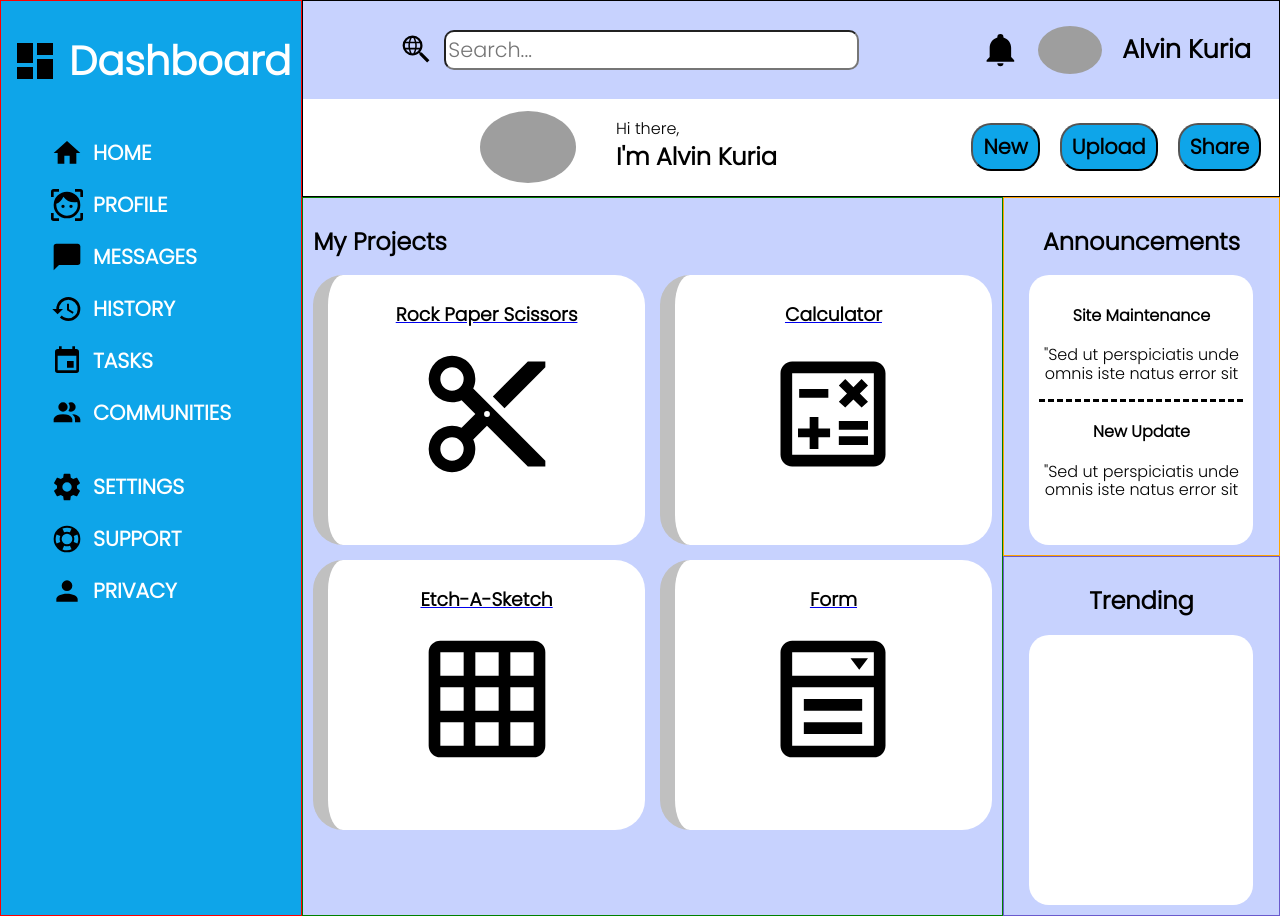
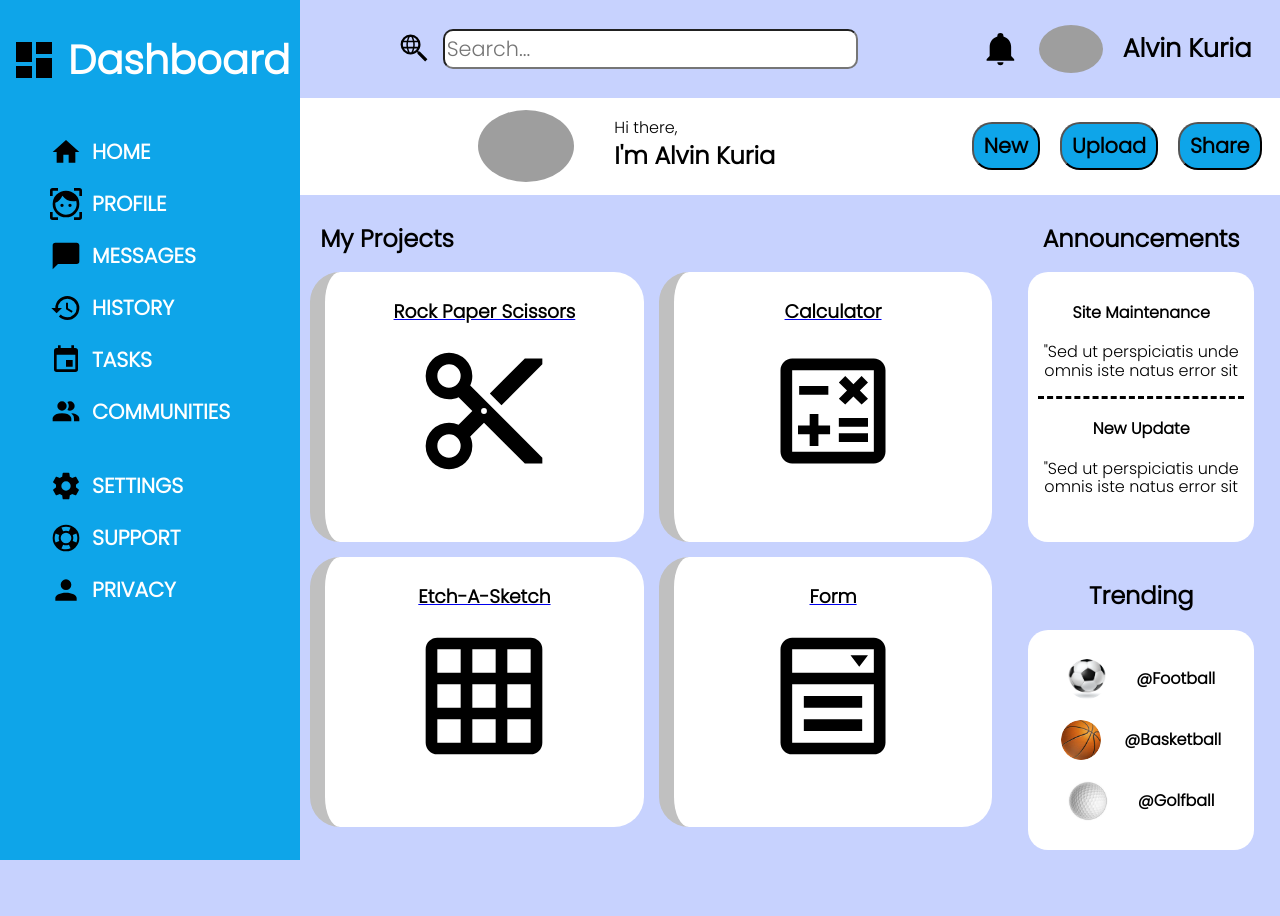
Before and after one commit to acekuria/Dashboard, a plain HTML site: page index.html in a window 1280 px wide. After the commit the page ends 860 px from the top, so only its background shows below. Drawn offline with Linux system fonts and the light colour scheme; grey boxes are pictures that could not be loaded.

Commit message:
Trending Finished

```diff
--- a/index.html
+++ b/index.html
@@ -145,11 +145,18 @@
       <h2>Trending</h2>
       <div class="trending-container">
         <div>
+          <img src="Images/football.webp" alt="Football">
+          <h4>@Football</h4>
+        </div>
+        <div>
+          <img src="Images/basketball.jpeg" alt="Basketball">
+          <h4>@Basketball</h4>
+        </div>
+        <div>
+          <img src="Images/golf.jpeg" alt="Golfball">
+          <h4>@Golfball</h4>
+        </div>
 
-        </div>
-        <div></div>
-        <div></div>
-        <div></div>
       </div>
     </div>
 
--- a/styles.css
+++ b/styles.css
@@ -382,7 +382,7 @@ body {
 }
 
 #header {
-  border: 1px solid black;
+
   grid-column: 2/ -1;
   display: grid;
   grid-template-columns: 1fr .5fr;
@@ -455,7 +455,7 @@ header button {
 
 
 .sidebar {
-  border: 1px solid red;
+
   grid-row: 1/4;
   background-color: var(--main-bg-color);
   color: white;
@@ -508,7 +508,7 @@ ul li a {
 
 
 .projects {
-  border: 1px solid green;
+
   grid-column: 2/4;
   grid-row: 2/ 4;
   padding: 10px;
@@ -517,6 +517,7 @@ ul li a {
 
 .projects h2 {
   font-size: 1.5rem;
+  margin-left: 10px;
 }
 
 .projects-grid {
@@ -550,7 +551,7 @@ ul li a {
 }
 
 .announcements, .trending{
-  border:1px solid orange ;
+
   padding: 10px;
   text-align: center;
   display: flex;
@@ -569,12 +570,30 @@ ul li a {
   padding: 10px;
 }
 
+.trending-container {
+  justify-content: center;
+  height: 200px
+}
+
 .first-announcement {
   border-bottom: 3px dashed black;
 }
 
 .trending {
-  border: 1px solid slateblue;
+
   padding: 10px;
-  text-align: center;
+
 }
+
+.trending-container img{
+  border-radius: 50%;
+  width: 40px;
+  height: 40px;
+}
+
+.trending-container div {
+  display: flex;
+  justify-content: space-evenly;
+  align-items: center;
+
+}
```
Also changed, not shown: Images/basketball.jpeg (added), Images/football.webp (added), Images/golf.jpeg (added), Images/golfball.jpeg (added).
